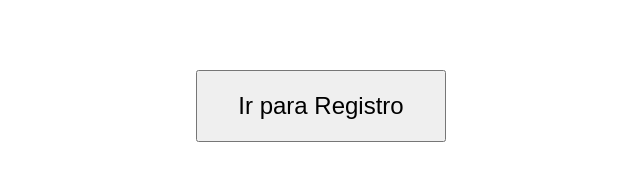
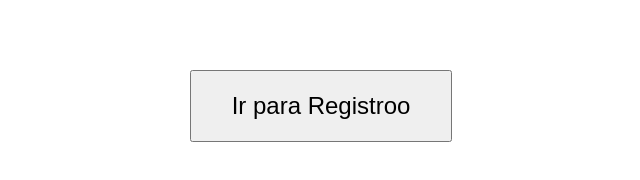
Before and after one commit to conan007x/betano, a plain HTML site: page index.html in a window 1280 px wide. Shown: the part 294-474 px from the top of the page, without its empty margins (319-959 px from the left). Drawn offline with Linux system fonts and the light colour scheme.

Commit message:
index.html

```diff
--- a/index.html
+++ b/index.html
@@ -19,6 +19,6 @@
     </style>
 </head>
 <body>
-    <button onclick="window.open('https://br.betano.com/myaccount/register/', '_blank')">Ir para Registro</button>
+    <button onclick="window.open('https://br.betano.com/myaccount/register/', '_blank')">Ir para Registroo</button>
 </body>
 </html>
```
